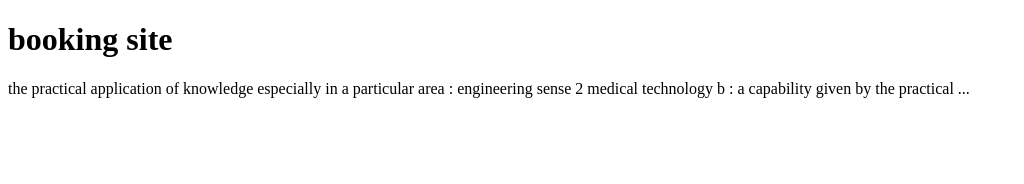
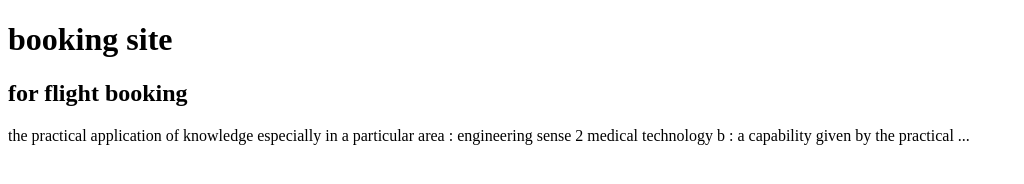
Before and after one commit to swamy123456789/NewProject, a plain HTML site: page goibibo.html in a window 1280 px wide. Shown: the whole page, without its empty margins (0-1024 px from the left). Drawn offline with Linux system fonts and the light colour scheme.

Commit message:
take a flight

```diff
--- a/goibibo.html
+++ b/goibibo.html
@@ -10,6 +10,7 @@
     <h1>
         booking site
     </h1>
+    <h2> for flight booking</h2>
     </body>
     </html>
     <p>
```
